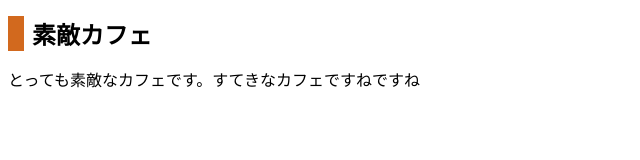
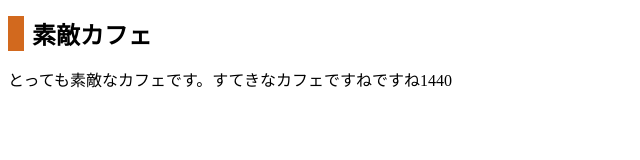
Before and after one commit to dlorqw/mycafe, a plain HTML site: page index.html in a window 1280 px wide. Shown: the full height of the page, 0-640 px from the left. Drawn offline with Linux system fonts and the light colour scheme.

Commit message:
Add files via upload

```diff
--- a/index.html
+++ b/index.html
@@ -7,6 +7,6 @@
 </head>
 <body>
   <h1>素敵カフェ</h1>
-  <p>とっても素敵なカフェです。すてきなカフェですねですね</p>
+  <p>とっても素敵なカフェです。すてきなカフェですねですね1440</p>
 </body>
 </html>
```
